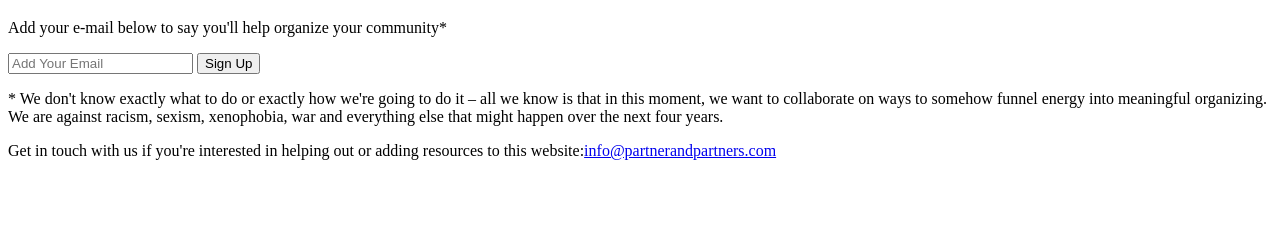
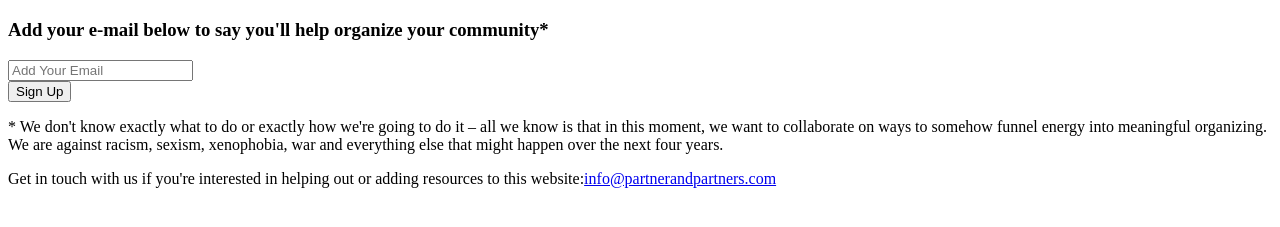
Before and after one commit to partnerandpartners/we-can-organize, a plain HTML site: page index.html in a window 1280 px wide. Shown: the part 61-288 px from the top of the page. Drawn offline with Linux system fonts and the light colour scheme.

Commit message:
Moving styles to their own file, more semantic markup.

```diff
--- a/index.html
+++ b/index.html
@@ -2,31 +2,23 @@
 <html>
   <head>
     <meta charset="utf-8">
-    <title></title>
-    <style type="text/css">
-    *,*:before,*:after{
-      box-sizing:inherit;
-    }
-    html {
-      box-sizing:border-box;
-    }
-    body {
-      background:#fff;
-    }
-    </style>
+    <title>We Can Organize</title>
+    <link href="/style.css" type="text/css" rel="stylesheet" />
   </head>
   <body>
+    <div class="container">
       <header>
         <h1>We Can Organize</h1>
-      <p>Add your e-mail below to say you'll help organize your community*</p>
+        <h3>Add your e-mail below to say you'll help organize your community*</h3>
         <form>
           <input type="email" name="email" placeholder="Add Your Email"/>
-        <button>Sign Up</button>
+          <div><button type="submit">Sign Up</button></div>
         </form>
       </header>
       <section>
         <p>* We don't know exactly what to do or exactly how we're going to do it – all we know is that in this moment, we want to collaborate on ways to somehow funnel energy into meaningful organizing.  We are against racism, sexism, xenophobia, war and everything else that might happen over the next four years.</p>
         <p>Get in touch with us if you're interested in helping out or adding resources to this website:<a href="mailto:info@partnerandpartners.com">info@partnerandpartners.com</a></p>
       </section>
+    </div>
   </body>
 </html>
```
Lines whose indentation alone changed are shown as unchanged.
